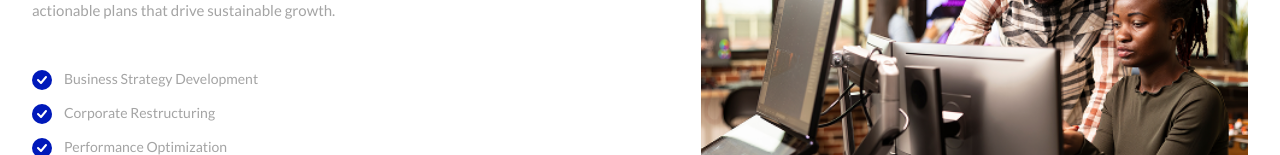
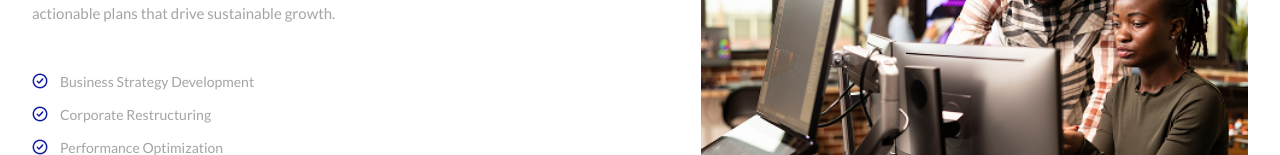
Before and after one commit to suleimansaban/basira-landing-page, a Next.js app: page /services in a window 1280 px wide. Shown: the part 645-800 px from the top of the page. Built offline with nearby package versions, Linux system fonts and the light colour scheme.

Commit message:
Feat:updated code

```diff
--- a/src/components/sections/ServicesListSection.tsx
+++ b/src/components/sections/ServicesListSection.tsx
@@ -52,11 +52,8 @@ export default function ServicesListSection({ services }: ServicesListSectionPro
                     <div className="flex flex-col justify-start items-start gap-[8px] sm:gap-[12px] w-full mt-[8px] sm:mt-[16px]">
                       {service.items.map((item, index) => (
                         <div key={index} className="flex justify-start items-start gap-[8px] sm:gap-[12px]">
-                          <div className="mt-[2px] flex-shrink-0">
-                            <svg className="w-[16px] sm:w-[20px] h-[16px] sm:h-[20px]" viewBox="0 0 20 20" fill="none" xmlns="http://www.w3.org/2000/svg">
-                              <circle cx="10" cy="10" r="10" fill="#0019BA"/>
-                              <path d="M6 10L9 13L14 7" stroke="white" strokeWidth="2" strokeLinecap="round" strokeLinejoin="round"/>
-                            </svg>
+                          <div className="mt-[2px]">
+                            <img src="/images/checkmark-circle-02.png"/>
                           </div>
                           <p className="text-[13px] sm:text-[14px] font-lato font-normal leading-[19px] sm:leading-[21px] text-left text-text-secondary">
                             {item}
```
